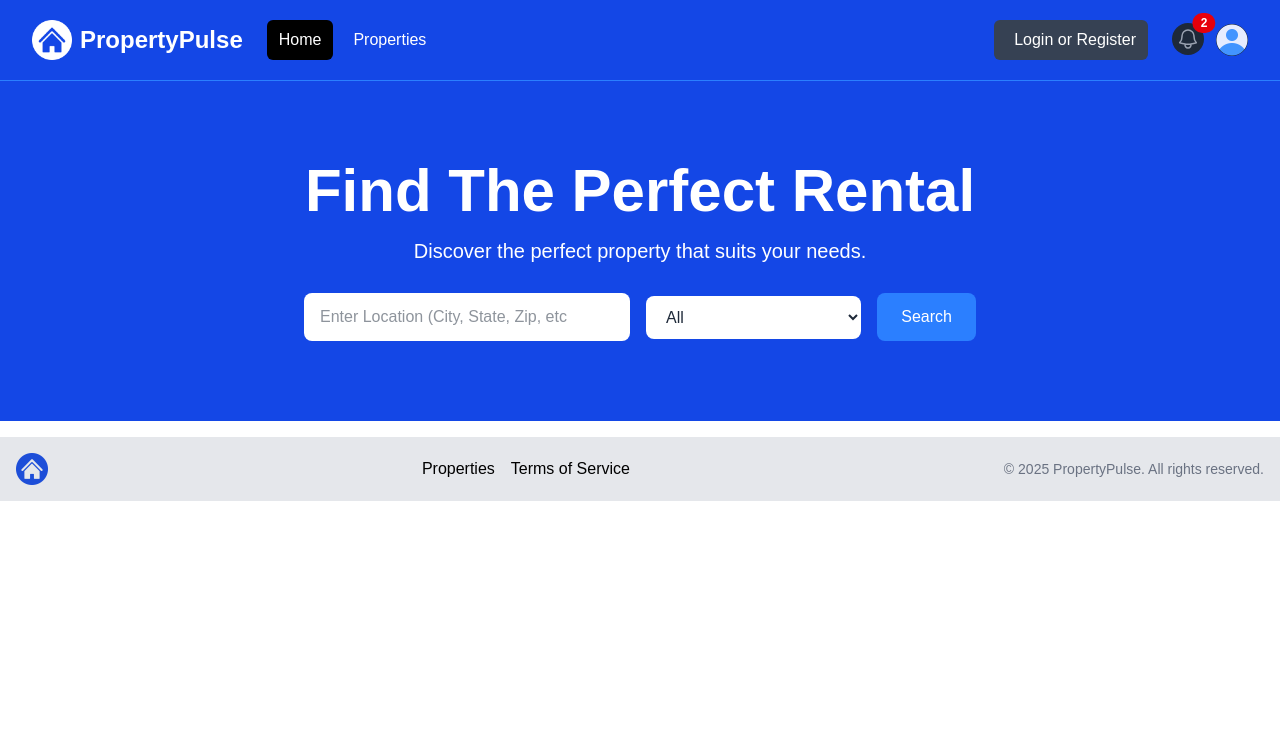
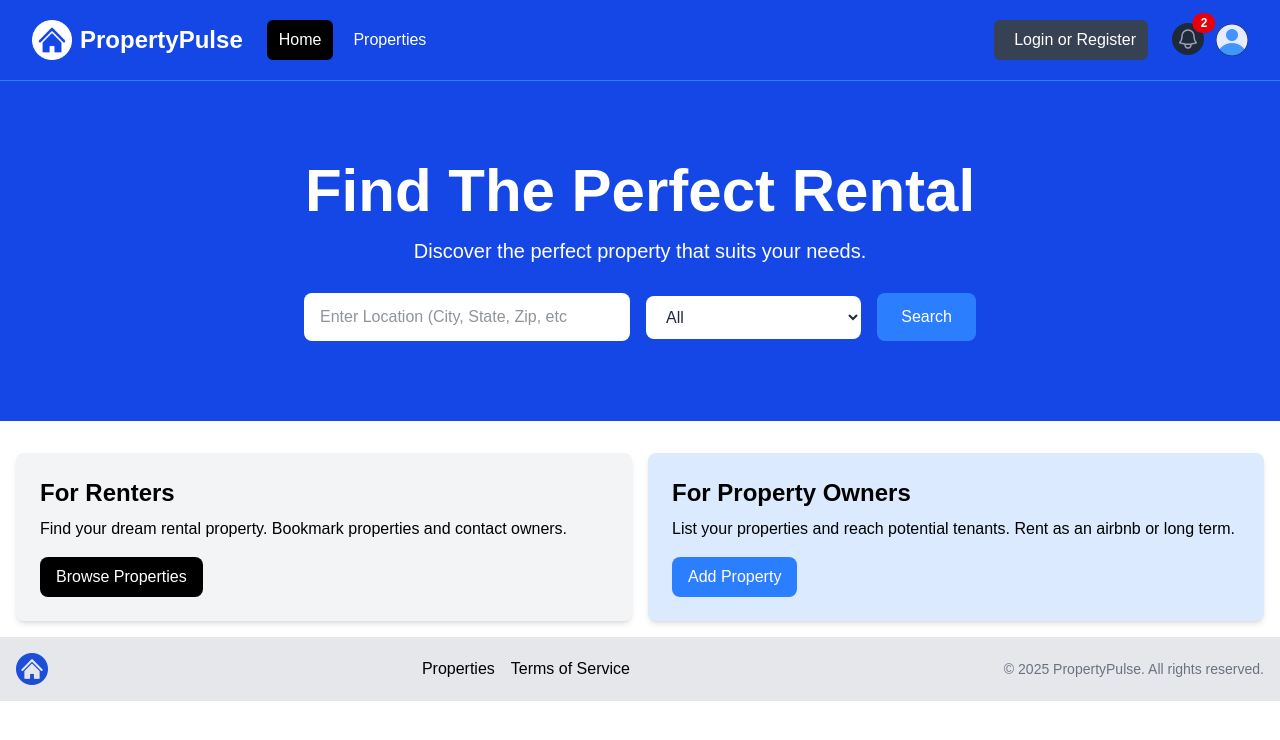
Before and after one commit to Moon-12/property-hunt-nextjs, a Next.js app: page / in a window 1280 px wide. Shown: the top 740 px of the page. Built offline with nearby package versions, Linux system fonts and the light colour scheme.

Commit message:
info boxes added in home page

```diff
--- a/app/layout.jsx
+++ b/app/layout.jsx
@@ -1,6 +1,6 @@
 import "@/assets/styles/global.css";
-import NavBar from "./components/NavBar";
-import Footer from "./components/Footer";
+import NavBar from "../components/NavBar";
+import Footer from "../components/Footer";
 const RootLayout = ({ children }) => {
   return (
     <html>
--- a/app/page.jsx
+++ b/app/page.jsx
@@ -1,10 +1,11 @@
-import Link from "next/link";
-import Hero from "./components/Hero";
+import Hero from "../components/Hero";
+import InfoBoxes from "@/components/InfoBoxes";
 
 const HomePage = () => {
   return (
     <>
       <Hero />
+      <InfoBoxes />
     </>
   );
 };
--- a/app/components/Hero.jsx
+++ b/components/Hero.jsx
@@ -13,7 +13,7 @@ const Hero = () => {
         {/* <!-- Form Component --> */}
         <form className="mt-3 mx-auto max-w-2xl w-full flex flex-col md:flex-row items-center">
           <div className="w-full md:w-3/5 md:pr-2 mb-4 md:mb-0">
-            <label for="location" className="sr-only">
+            <label htmlFor="location" className="sr-only">
               Location
             </label>
             <input
@@ -24,7 +24,7 @@ const Hero = () => {
             />
           </div>
           <div className="w-full md:w-2/5 md:pl-2">
-            <label for="property-type" className="sr-only">
+            <label htmlFor="property-type" className="sr-only">
               Property Type
             </label>
             <select
--- /dev/null
+++ b/components/InfoBox.jsx
@@ -0,0 +1,18 @@
+import Link from "next/link";
+
+const InfoBox = ({ children, heading, buttonInfo, backgroundColor }) => {
+  return (
+    <div className={`${backgroundColor} p-6 rounded-lg shadow-md`}>
+      <h2 className="text-2xl font-bold">{heading}</h2>
+      <p className="mt-2 mb-4">{children}</p>
+      <Link
+        href={buttonInfo.link}
+        className={`inline-block ${buttonInfo.backgroundColor} text-white rounded-lg px-4 py-2 hover:bg-gray-700`}
+      >
+        {buttonInfo.text}
+      </Link>
+    </div>
+  );
+};
+
+export default InfoBox;
--- /dev/null
+++ b/components/InfoBoxes.jsx
@@ -0,0 +1,39 @@
+import InfoBox from "./InfoBox";
+
+const InfoBoxes = () => {
+  return (
+    <section>
+      <div className="container-xl lg:container m-auto">
+        <div className="grid grid-cols-1 md:grid-cols-2 gap-4 p-4 rounded-lg">
+          <InfoBox
+            backgroundColor="bg-gray-100"
+            heading={"For Renters"}
+            buttonInfo={{
+              text: "Browse Properties",
+              link: "/properties",
+              backgroundColor: "bg-black",
+            }}
+          >
+            {" "}
+            Find your dream rental property. Bookmark properties and contact
+            owners.
+          </InfoBox>
+          <InfoBox
+            backgroundColor="bg-blue-100"
+            heading={"For Property Owners"}
+            buttonInfo={{
+              text: "Add Property",
+              link: "/properties/add",
+              backgroundColor: "bg-blue-500",
+            }}
+          >
+            List your properties and reach potential tenants. Rent as an airbnb
+            or long term.
+          </InfoBox>
+        </div>
+      </div>
+    </section>
+  );
+};
+
+export default InfoBoxes;
```
Also changed, not shown: components/Footer.jsx (renamed from app/components/Footer.jsx), components/NavBar.jsx (renamed from app/components/NavBar.jsx).
